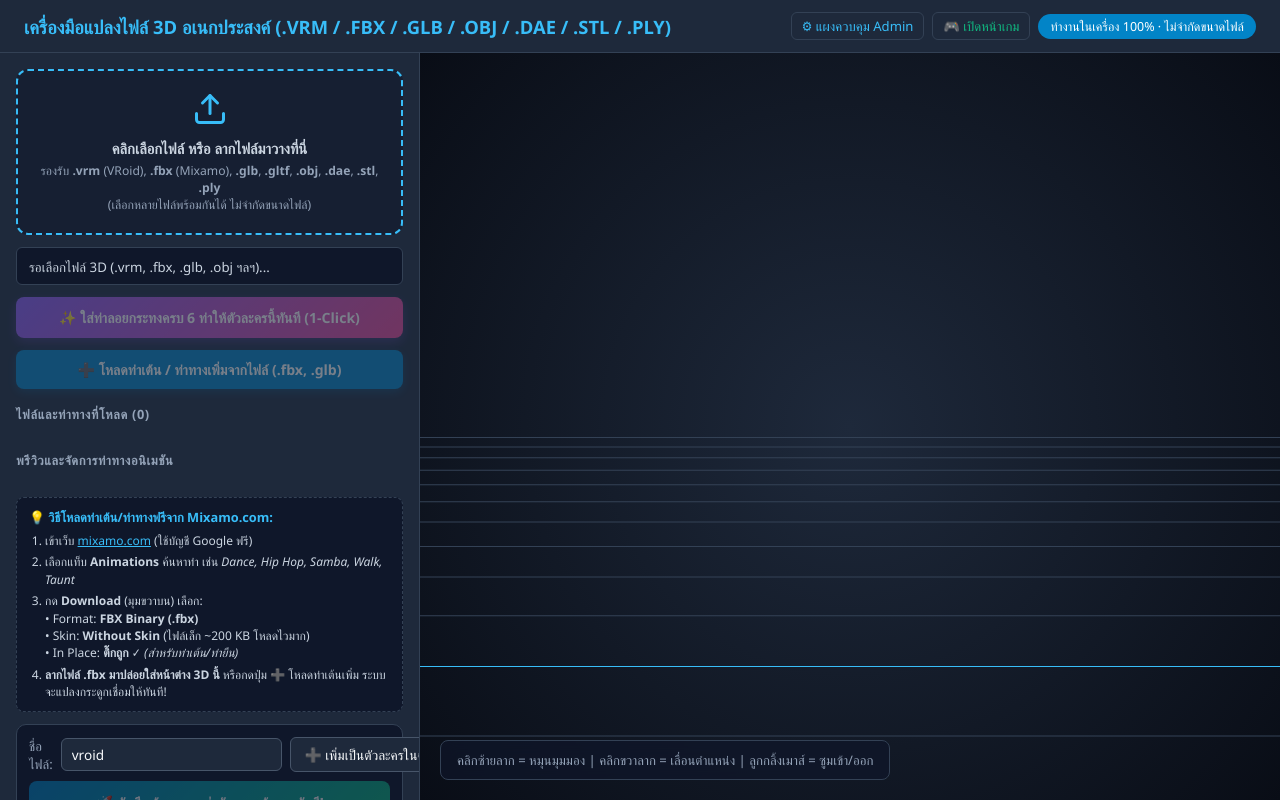
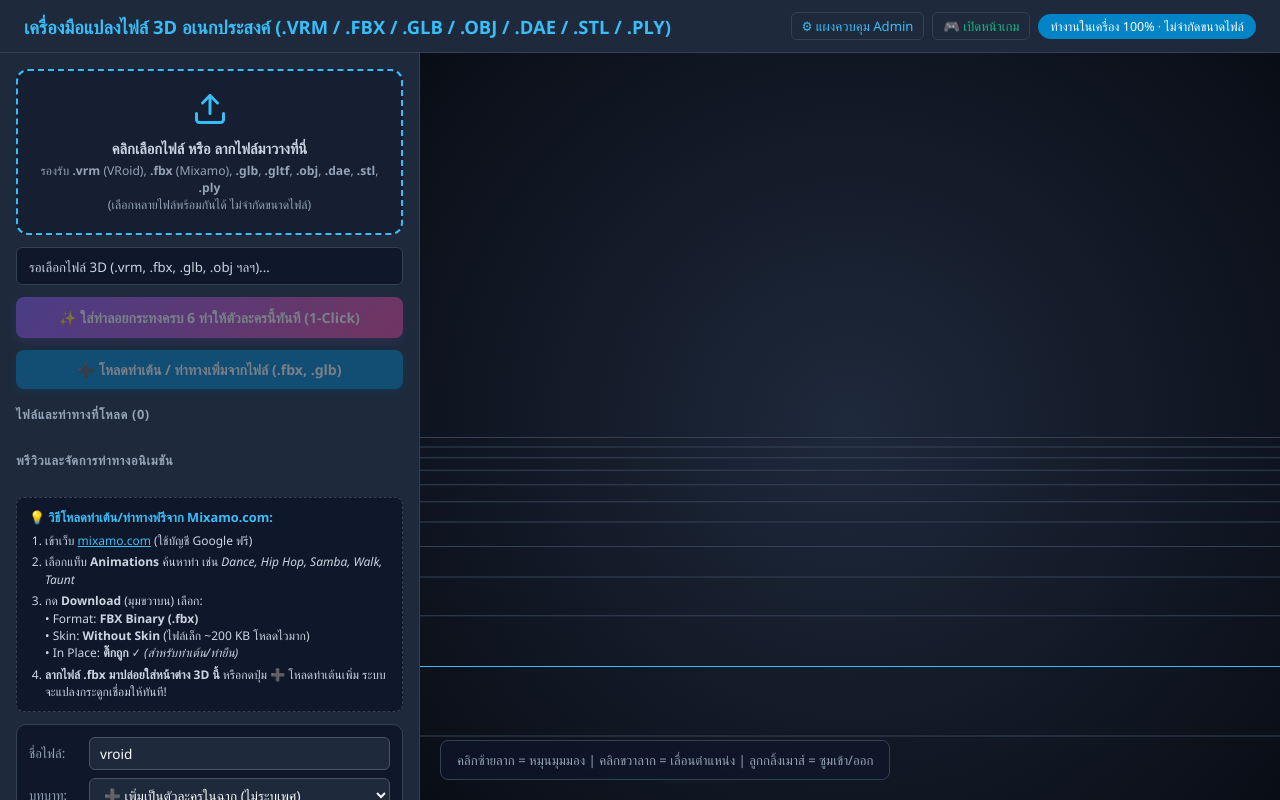
Before and after one commit to kenkender/loy-krathong-live, a website: page public/converter/index.html in a window 1280 px wide. Drawn offline with nearby package versions, Linux system fonts and the light colour scheme.

Commit message:
fix(converter): fix roleSelect overflow beyond sidebar border

```diff
--- a/public/converter/index.html
+++ b/public/converter/index.html
@@ -374,14 +374,20 @@
       font-size: 0.82rem;
       color: #94a3b8;
     }
+    .name-row label {
+      width: 52px;
+      flex-shrink: 0;
+    }
     .name-input {
       flex: 1;
+      min-width: 0;
       background: #1e293b;
       border: 1px solid #475569;
       color: #f8fafc;
       padding: 6px 10px;
       border-radius: 6px;
       font-size: 0.85rem;
+      box-sizing: border-box;
     }
     .viewport {
       flex: 1;
@@ -480,7 +486,10 @@
         <div class="name-row">
           <label for="outNameInput">ชื่อไฟล์:</label>
           <input type="text" id="outNameInput" class="name-input" value="vroid" placeholder="เช่น vroid, kate, amy">
-          <select id="roleSelect" class="name-input" style="max-width:195px;">
+        </div>
+        <div class="name-row">
+          <label for="roleSelect">บทบาท:</label>
+          <select id="roleSelect" class="name-input">
             <option value="character">➕ เพิ่มเป็นตัวละครในฉาก (ไม่ระบุเพศ)</option>
             <option value="leftProp">ตั้งเป็น: วัตถุฉากซ้าย</option>
             <option value="rightProp">ตั้งเป็น: วัตถุฉากขวา</option>
```
